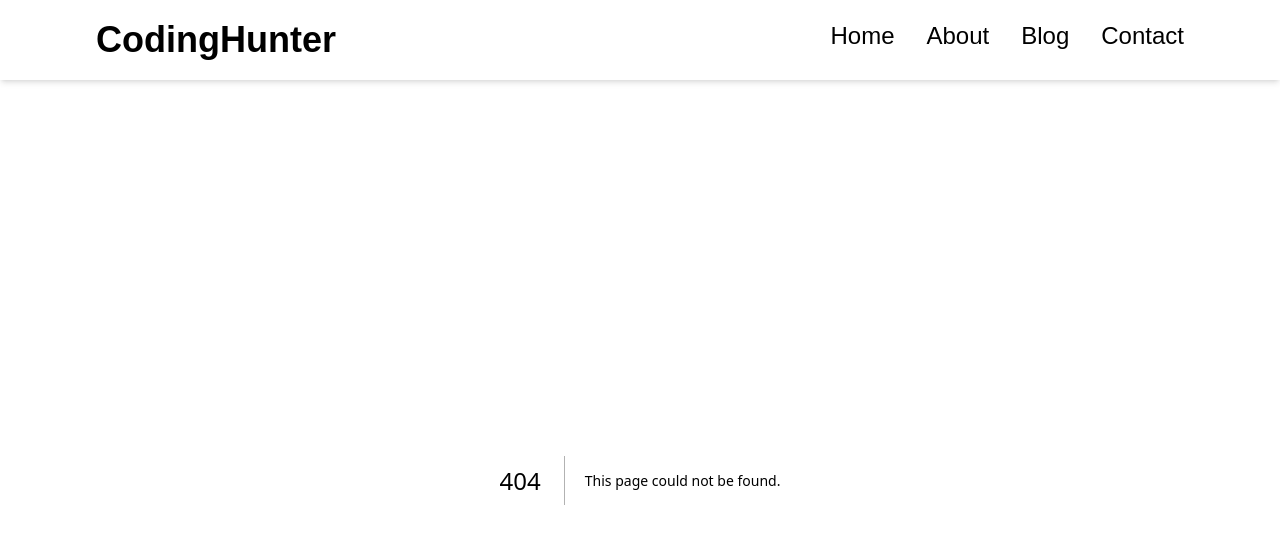
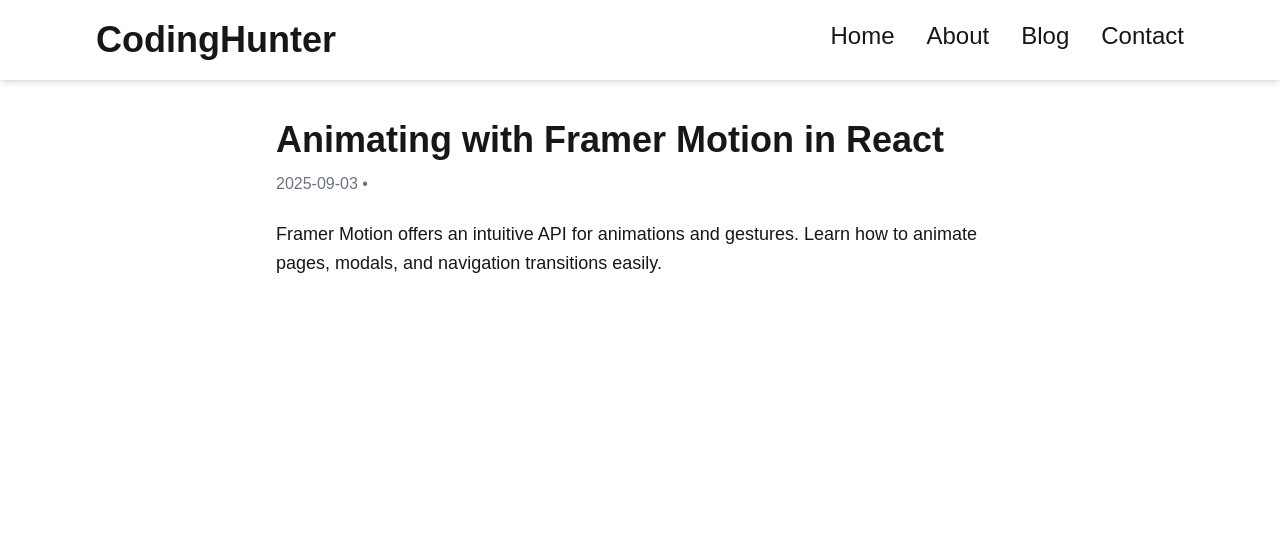
Before and after one commit to kaliprasadp7/Codinghunter, a Next.js app: page /blog/animating-with-framer-motion-in-react in a window 1280 px wide. Before the commit this address had no page. Shown: the top 544 px of the page. Built offline with nearby package versions, Linux system fonts and the light colour scheme.

Commit message:
added blogpost page to show all blogs and dynamic slug to show each blog through params

```diff
--- /dev/null
+++ b/app/blog/[slug]/page.js
@@ -0,0 +1,31 @@
+import React from 'react'
+import blogData from '@/data/blogData.json';
+
+export async function generateStaticParams() {
+  return blogData.map((post) => ({
+    slug: post.slug,
+  }));
+}
+
+
+const slug = async ({params}) => {
+
+  const {slug} = await params;
+  const post = blogData.find((post) => post.slug === slug);
+
+  if(!post){
+    return <h1 className='text-3xl font-bold text-center mt-20'>Blog not found</h1>
+  }
+
+  return (
+    <div className="max-w-3xl mx-auto py-10 px-5">
+      <h1 className="text-4xl font-bold mb-3">{post.title}</h1>
+      <p className="text-gray-500 mb-6">
+        {post.date} • {post.author}
+      </p>
+      <p className="text-lg leading-relaxed">{post.content}</p>
+    </div>
+  )
+}
+
+export default slug
--- a/app/blog/page.js
+++ b/app/blog/page.js
@@ -1,10 +1,22 @@
 import React from 'react'
+import blogData from '@/data/blogData.json';
+import Link from 'next/link';
 
 const Blog = () => {
   return (
-    <div>
-      This is my blog component
-    </div>
+    <main className='min-h-screen grid grid-cols-3 gap-12 m-8'>
+      { blogData.map((post) => (
+        <div className="blogItem flex flex-col gap-4 p-8 shadow-xl rounded-lg border-2" key={post.id}>
+        <h2 className='font-bold text-2xl'>{post.title}</h2>
+        <p>{post.excerpt}</p>
+        <div>
+          <button type='button' className='bg-gray-800 text-white font-bold px-5 py-2.5 w-32 h-12 rounded-lg '><Link href={`/blog/${post.slug}`}>Read more</Link></button>
+        </div>
+      </div>
+      ))}
+
+
+    </main>
   )
 }
 
--- a/app/page.js
+++ b/app/page.js
@@ -1,7 +1,10 @@
 import Image from "next/image";
+import Link from "next/link";
+import blogData from '@/data/blogData.json';
 
 
 export default function Home() {
+  const postsToShow = blogData.slice(0, 3); // Show only the latest 3 posts
   return (
     <>
       <main className="flex flex-col gap-[32px] items-center justify-center px-24 py-18">
@@ -10,6 +13,21 @@
         <p className="text-lg text-center sm:text-left max-w-2xl">
           Your ultimate platform for coding challenges, tutorials, and resources to enhance your programming skills. Join our community of developers and start coding today!
         </p>
+
+
+        <h2 className="font-bold text-4xl py-12">Latest Posts</h2>
+      <div className='grid grid-cols-3 gap-12 m-4'>
+        {
+        postsToShow.map((post) => (
+        <div className="blogItem flex flex-col gap-4 p-8 shadow-xl rounded-lg border-2" key={post.id}>
+        <h2 className='font-bold text-2xl'>{post.title}</h2>
+        <p>{post.excerpt}</p>
+        <div>
+          <button type='button' className='bg-gray-800 text-white font-bold px-5 py-2.5 w-32 h-12 rounded-lg '><Link href={`/blog/${post.slug}`}>Read more</Link></button>
+        </div>
+      </div>
+      ))}
+      </div>
       </main>
 
     </>
--- a/components/Navbar.js
+++ b/components/Navbar.js
@@ -6,7 +6,7 @@
 const Navbar = () => {
   return (
     <nav className="w-full flex justify-between py-5 px-24 bg-white shadow-md">
-        <h1 className="logo text-4xl font-bold">CodingHunter</h1>
+        <Link href="/"><h1 className="logo text-4xl font-bold cursor-pointer">CodingHunter</h1></Link>
       <ul className="flex gap-8 text-2xl font-medium cursor-pointer">
         <Link href="/">
         <li className="hover:text-blue-600">Home</li>
--- /dev/null
+++ b/data/blogData.json
@@ -0,0 +1,162 @@
+[
+  {
+    "id": 1,
+    "title": "Mastering React in 30 Days",
+    "slug": "mastering-react-in-30-days",
+    "date": "2025-10-01",
+    "excerpt": "Learn React from scratch with modern hooks, context, and performance tricks.",
+    "content": "In this article, we’ll go from zero to hero in React, exploring components, hooks, and state management. You'll build real-world apps while learning modern patterns."
+  },
+  {
+    "id": 2,
+    "title": "Next.js App Router Deep Dive",
+    "slug": "nextjs-app-router-deep-dive",
+    "date": "2025-09-29",
+    "excerpt": "Understand how the new App Router changes the way we build with Next.js.",
+    "content": "Next.js 13+ introduced a new App Router with server and client components. Learn about layouts, metadata, data fetching, and dynamic routing in detail."
+  },
+  {
+    "id": 3,
+    "title": "Tailwind CSS Tips for Beautiful UI",
+    "slug": "tailwind-css-tips-for-beautiful-ui",
+    "date": "2025-09-25",
+    "excerpt": "Practical Tailwind tips for clean, responsive, and elegant UI design.",
+    "content": "This guide shares the best Tailwind utility classes, layout tricks, and responsive design techniques to speed up your frontend workflow."
+  },
+  {
+    "id": 4,
+    "title": "Understanding React Hooks Deeply",
+    "slug": "understanding-react-hooks-deeply",
+    "date": "2025-09-21",
+    "excerpt": "Get comfortable with useState, useEffect, useMemo, and custom hooks.",
+    "content": "React hooks allow cleaner and more reusable code. We'll explore how each hook works internally and how to create your own custom hooks."
+  },
+  {
+    "id": 5,
+    "title": "Building a Portfolio Website with Next.js",
+    "slug": "building-a-portfolio-website-with-nextjs",
+    "date": "2025-09-18",
+    "excerpt": "Step-by-step guide to building a modern portfolio with animations.",
+    "content": "Create a personal portfolio using Next.js, Tailwind, and Framer Motion for smooth animations and great SEO performance."
+  },
+  {
+    "id": 6,
+    "title": "JavaScript ES2025 Features You Should Know",
+    "slug": "javascript-es2025-features-you-should-know",
+    "date": "2025-09-15",
+    "excerpt": "A look at the latest ECMAScript features coming soon to JavaScript.",
+    "content": "From pipeline operators to array grouping, we’ll explore the most anticipated ES2025 updates and how they simplify your code."
+  },
+  {
+    "id": 7,
+    "title": "Boosting Web Performance with Next.js",
+    "slug": "boosting-web-performance-with-nextjs",
+    "date": "2025-09-12",
+    "excerpt": "Optimize your Next.js app with image optimization, caching, and SSR tweaks.",
+    "content": "Learn how to improve Core Web Vitals, lazy-load components, and leverage Next.js built-in performance features."
+  },
+  {
+    "id": 8,
+    "title": "Top 10 VS Code Extensions for Developers",
+    "slug": "top-10-vs-code-extensions-for-developers",
+    "date": "2025-09-10",
+    "excerpt": "Level up your coding workflow with these must-have extensions.",
+    "content": "Discover productivity boosters like Prettier, ES7 snippets, Tailwind IntelliSense, and GitLens to streamline your workflow."
+  },
+  {
+    "id": 9,
+    "title": "Understanding the Virtual DOM",
+    "slug": "understanding-the-virtual-dom",
+    "date": "2025-09-08",
+    "excerpt": "A deep explanation of how React’s Virtual DOM works behind the scenes.",
+    "content": "We’ll explore reconciliation, diffing, and why React re-renders efficiently using the Virtual DOM mechanism."
+  },
+  {
+    "id": 10,
+    "title": "TypeScript for Beginners",
+    "slug": "typescript-for-beginners",
+    "date": "2025-09-05",
+    "excerpt": "A complete guide to learning TypeScript and adding types to JavaScript.",
+    "content": "TypeScript improves reliability by catching errors early. Learn interfaces, generics, and how to type React components effectively."
+  },
+  {
+    "id": 11,
+    "title": "Animating with Framer Motion in React",
+    "slug": "animating-with-framer-motion-in-react",
+    "date": "2025-09-03",
+    "excerpt": "Bring life to your React apps with smooth and elegant animations.",
+    "content": "Framer Motion offers an intuitive API for animations and gestures. Learn how to animate pages, modals, and navigation transitions easily."
+  },
+  {
+    "id": 12,
+    "title": "Setting Up a Blog with Next.js and Markdown",
+    "slug": "setting-up-a-blog-with-nextjs-and-markdown",
+    "date": "2025-09-01",
+    "excerpt": "Create a fully dynamic blog using Markdown files and Next.js.",
+    "content": "We'll show you how to render Markdown content, generate routes, and add syntax highlighting to your code blocks."
+  },
+  {
+    "id": 13,
+    "title": "React Performance Optimization Techniques",
+    "slug": "react-performance-optimization-techniques",
+    "date": "2025-08-29",
+    "excerpt": "Make your React apps faster and smoother with these optimization tricks.",
+    "content": "Use memoization, code-splitting, and lazy loading to ensure your app remains fast and efficient even with large datasets."
+  },
+  {
+    "id": 14,
+    "title": "How to Deploy Next.js on Vercel",
+    "slug": "how-to-deploy-nextjs-on-vercel",
+    "date": "2025-08-26",
+    "excerpt": "Deploy your Next.js app easily using Vercel’s free hosting platform.",
+    "content": "Learn step-by-step how to connect your GitHub repo, deploy, and set up custom domains and environment variables on Vercel."
+  },
+  {
+    "id": 15,
+    "title": "Building REST APIs with Node.js and Express",
+    "slug": "building-rest-apis-with-nodejs-and-express",
+    "date": "2025-08-22",
+    "excerpt": "Learn to create RESTful APIs in Node.js with Express and MongoDB.",
+    "content": "We’ll go through creating routes, controllers, and middleware to build scalable and secure REST APIs."
+  },
+  {
+    "id": 16,
+    "title": "What’s New in React 19",
+    "slug": "whats-new-in-react-19",
+    "date": "2025-08-18",
+    "excerpt": "React 19 introduces exciting updates for better DX and performance.",
+    "content": "Discover new features like useOptimistic, server actions, and improved concurrent rendering in React 19."
+  },
+  {
+    "id": 17,
+    "title": "Building a Dark Mode in React",
+    "slug": "building-a-dark-mode-in-react",
+    "date": "2025-08-15",
+    "excerpt": "Add a light/dark mode toggle to your React or Next.js app easily.",
+    "content": "Learn how to manage theme states and use Tailwind’s dark variant to create beautiful theme switches."
+  },
+  {
+    "id": 18,
+    "title": "Creating Dynamic Routes in Next.js",
+    "slug": "creating-dynamic-routes-in-nextjs",
+    "date": "2025-08-12",
+    "excerpt": "Understand how to build dynamic routes with parameters in Next.js.",
+    "content": "We’ll show how `[slug]` folders work, how to fetch dynamic content, and how to generate static paths."
+  },
+  {
+    "id": 19,
+    "title": "SEO Optimization for Next.js Websites",
+    "slug": "seo-optimization-for-nextjs-websites",
+    "date": "2025-08-10",
+    "excerpt": "Boost your website’s ranking using Next.js built-in SEO features.",
+    "content": "Use the metadata API, dynamic sitemaps, and structured data to make your site SEO-friendly."
+  },
+  {
+    "id": 20,
+    "title": "Introduction to Git and GitHub",
+    "slug": "introduction-to-git-and-github",
+    "date": "2025-08-20",
+    "excerpt": "Version control made easy — your complete guide to Git and GitHub.",
+    "content": "Understand commits, branches, pull requests, and collaboration workflows with real examples."
+  }
+]
```
Also changed, not shown: 1 other file (tests, documents, lock files or other folders).
